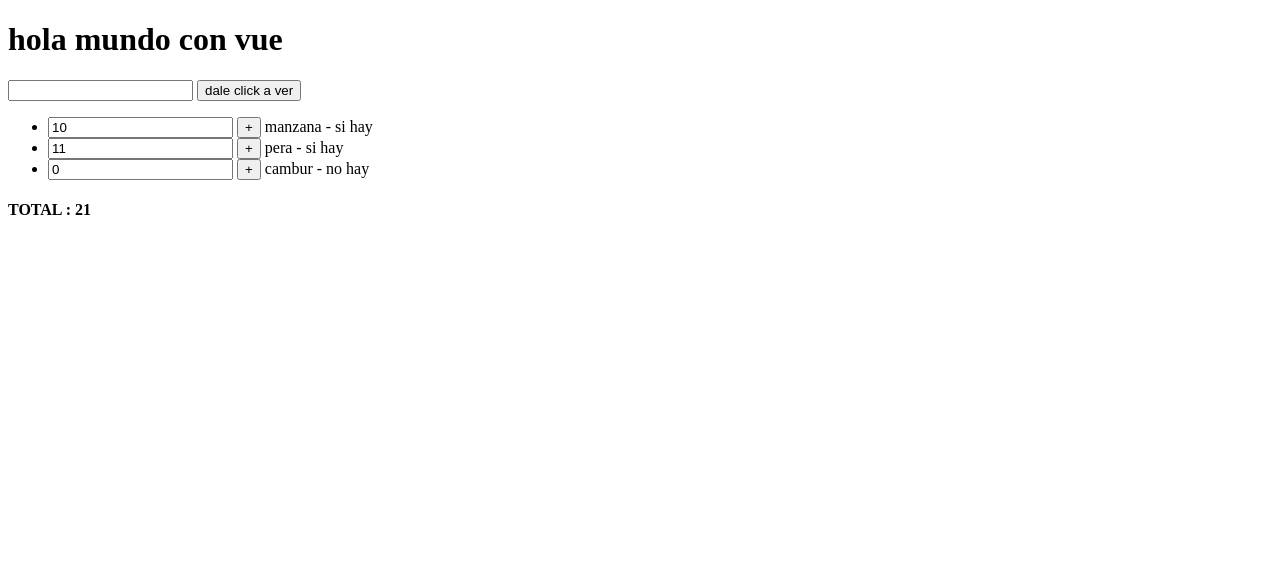
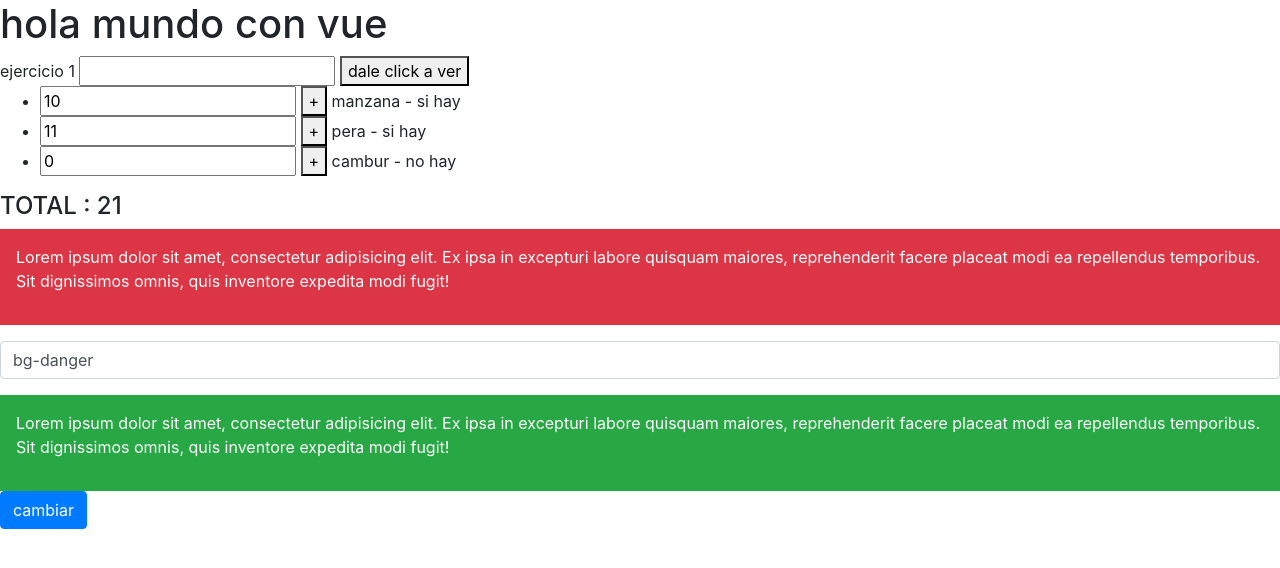
Before and after one commit to jorr13/practicas-vue, a plain HTML site: page index.html in a window 1280 px wide. Drawn offline with nearby package versions, Linux system fonts and the light colour scheme.

Commit message:
mas cositas de vue

```diff
--- a/index.html
+++ b/index.html
@@ -4,11 +4,13 @@
     <meta charset="UTF-8">
     <meta name="viewport" content="width=device-width, initial-scale=1.0">
     <meta http-equiv="X-UA-Compatible" content="ie=edge">
+    <link rel="stylesheet" href="https://stackpath.bootstrapcdn.com/bootstrap/4.3.1/css/bootstrap.min.css">
     <title>Curso vue</title>
 </head>
 <body>
 <div id="app">
 <h1>{{titulo}}</h1>
+    ejercicio 1
 <input type="text" v-model="nuevaFruta" @keyup.enter="agregarFruta">
 
 <button @click="agregarFruta">dale click a ver</button>
@@ -22,6 +24,25 @@
     </li>
 </ul>
 <h4>TOTAL : {{sumarFrutas}}</h4>
+
+<!--ejerciocio 2-->
+<!--aqui enlasamos la clase de fondo con el input-->
+<div :class="['p-3','text-white', fondo]">
+    <p>Lorem ipsum dolor sit amet, consectetur adipisicing elit. Ex ipsa in excepturi labore quisquam maiores, reprehenderit facere placeat modi ea repellendus temporibus. Sit dignissimos omnis, quis inventore expedita modi fugit!</p>
+</div>
+<input type="text" class="form-control my-3" v-model="fondo">
+
+
+
+<!--aqui validamos el estatus del color si color es true tiene la calse bg-info si no bg-success-->
+<div class="text-white p-3" :class="{'bg-info' : color, 'bg-success': !color}">
+    <p>Lorem ipsum dolor sit amet, consectetur adipisicing elit. Ex ipsa in excepturi labore quisquam maiores, reprehenderit facere placeat modi ea repellendus temporibus. Sit dignissimos omnis, quis inventore expedita modi fugit!</p>
+</div>
+<button class="btn btn-primary" @click="color = !color">cambiar</button>
+</div>
+
+
+
 </div>
     <script src="https://cdn.jsdelivr.net/npm/vue/dist/vue.js"></script>
     <script src="main.js"></script>
--- a/main.js
+++ b/main.js
@@ -8,7 +8,9 @@ const app = new Vue({
             {nombre :'cambur', cantidad:0},
         ],
         nuevaFruta:'',
-        total :0
+        total :0,
+        fondo: 'bg-danger',
+        color: false,
     },
     methods:{
         agregarFruta(){
```
